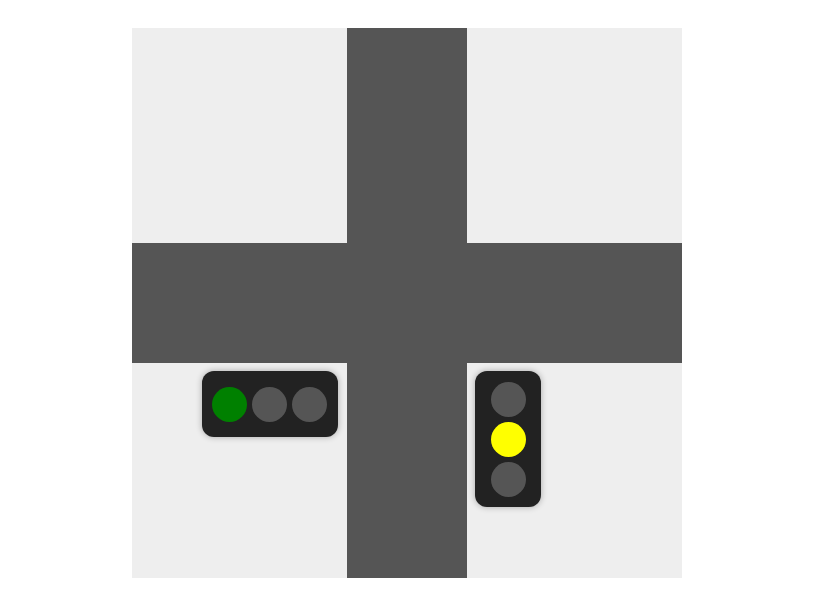
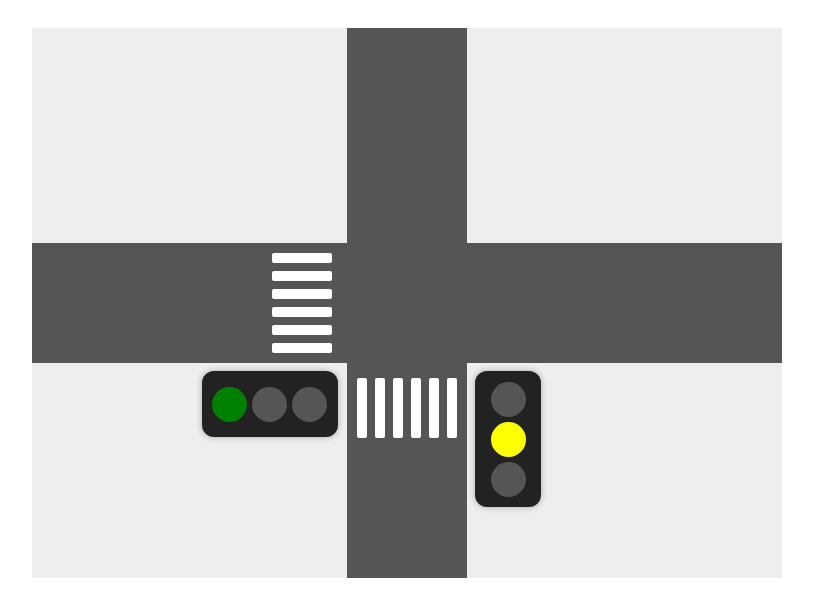
Before and after one commit to SebastianGit110/traffic-light-kotlin, a React (Vite) app: page / in a window 1280 px wide. Shown: the top 616 px of the page, without its empty margins (233-1046 px from the left). Built offline with nearby package versions, Linux system fonts and the light colour scheme.

Commit message:
crosswalk

```diff
--- a/src/App.css
+++ b/src/App.css
@@ -7,7 +7,7 @@
 /* Contenedor del cruce */
 .intersection-container {
   position: relative;
-  width: 550px;
+  width: 750px;
   height: 550px;
   margin: 0 auto;
   background-color: #eee;
@@ -36,6 +36,44 @@
   left: 50%;
   top: 0;
   transform: translateX(-50%);
+}
+
+/* Zebra peatonal */
+.crosswalk {
+  position: absolute;
+  top: 50%; /* misma altura de la calle horizontal */
+  left: 230px; /* lado izquierdo */
+  transform: translateY(-50%);
+  display: flex;
+  flex-direction: column;
+  gap: 8px; /* espacio entre franjas */
+  padding: 10px;
+}
+
+.crosswalk-line {
+  width: 60px;      /* ancho de cada franja */
+  height: 10px;     /* alto de cada franja */
+  background-color: white;
+  border-radius: 2px;
+}
+
+/* Zebra peatonal vertical */
+.crosswalk-vertical {
+  position: absolute;
+  left: 50%; /* misma posición de la calle vertical */
+  bottom: 130px; /* parte de abajo, justo sobre la calle horizontal */
+  transform: translateX(-50%);
+  display: flex;
+  flex-direction: row; /* franjas verticales */
+  gap: 8px;
+  padding: 10px;
+}
+
+.crosswalk-vertical-line {
+  width: 10px;   /* franjas estrechas */
+  height: 60px;  /* más altas */
+  background-color: white;
+  border-radius: 2px;
 }
 
 /* Semáforo horizontal */
--- a/src/App.tsx
+++ b/src/App.tsx
@@ -1,6 +1,10 @@
 import { useState } from "react";
 import "./App.css";
-import { TrafficLight } from "./components/index";
+import {
+  HorizontalCrosswalk,
+  TrafficLight,
+  VerticalCrosswalk,
+} from "./components/index";
 
 const currentTrafficLightState = [
   {
@@ -30,6 +34,9 @@ function App() {
               active={currentLight[0].active}
             />
           </div>
+
+          {/* Zebra peatonal (lado derecho) */}
+          <HorizontalCrosswalk />
         </div>
 
         {/* Calle vertical */}
@@ -41,6 +48,9 @@ function App() {
               active={currentLight[1].active}
             />
           </div>
+
+          {/* Zebra peatonal vertical (parte de arriba) */}
+          <VerticalCrosswalk />
         </div>
       </div>
     </div>
--- /dev/null
+++ b/src/components/crosswalk/HorizontalCrosswalk/SimpleCrossWalk.tsx
@@ -0,0 +1,13 @@
+function SimpleCrossWalk() {
+  return (
+    <>
+      <div className="crosswalk">
+        {Array.from({ length: 6 }).map((_, i) => (
+          <div key={i} className="crosswalk-line"></div>
+        ))}
+      </div>
+    </>
+  );
+}
+
+export default SimpleCrossWalk;
--- /dev/null
+++ b/src/components/crosswalk/VerticalCrosswalk/SimpleCrossWalk.tsx
@@ -0,0 +1,13 @@
+function SimpleCrossWalk() {
+  return (
+    <>
+      <div className="crosswalk-vertical">
+        {Array.from({ length: 6 }).map((_, i) => (
+          <div key={i} className="crosswalk-vertical-line"></div>
+        ))}
+      </div>
+    </>
+  );
+}
+
+export default SimpleCrossWalk;
--- a/src/components/index.ts
+++ b/src/components/index.ts
@@ -1,3 +1,5 @@
 export { default as TrafficLight } from "./traffic-light/TrafficLight";
+export { default as HorizontalCrosswalk } from "./crosswalk/HorizontalCrosswalk/SimpleCrossWalk";
+export { default as VerticalCrosswalk } from "./crosswalk/VerticalCrosswalk/SimpleCrossWalk";
 // export * from './car'
 // export * from './pedestrian'
```
